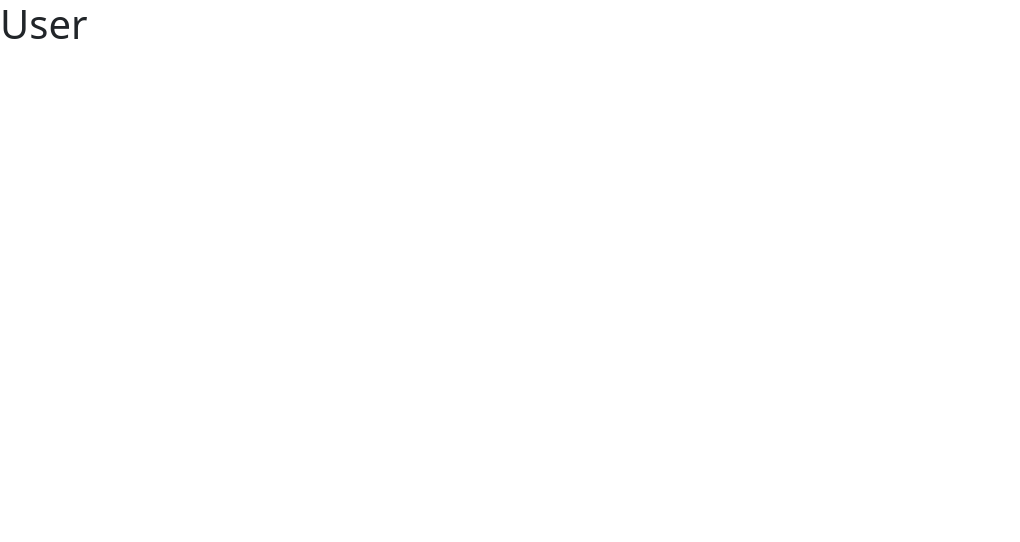
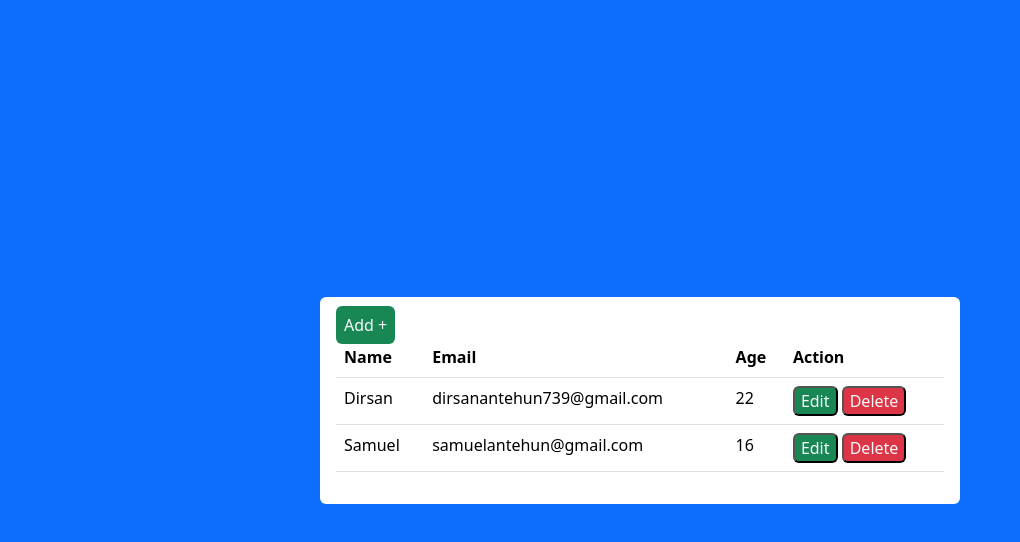
Before and after one commit to DirsanA/User-registration, a React (Vite) app in the folder client/: page / in a window 1280 px wide. Shown: the top 542 px of the page, without its empty margins (0-1020 px from the left). Built offline with nearby package versions, Linux system fonts and the light colour scheme.

Commit message:
UI for Create user,and User display

```diff
--- a/client/src/App.jsx
+++ b/client/src/App.jsx
@@ -10,8 +10,8 @@ const App = () => {
       <BrowserRouter>
         <Routes>
           <Route path="/" element={<User></User>}></Route>
-          <Route path="/create" element={<CreateUser></CreateUser>}></Route>
-          <Route path="/update" element={<UpdateUser></UpdateUser>}></Route>
+          <Route path="/createUser" element={<CreateUser></CreateUser>}></Route>
+          <Route path="/updateUser" element={<UpdateUser></UpdateUser>}></Route>
         </Routes>
       </BrowserRouter>
     </div>
--- a/client/src/Componets/CreateUser.jsx
+++ b/client/src/Componets/CreateUser.jsx
@@ -1,9 +1,58 @@
-import React from "react";
+import React, { useState } from "react";
+import "bootstrap/dist/css/bootstrap.min.css";
 
 const CreateUser = () => {
   return (
-    <div>
-      <h1>create user</h1>
+    <div className="d-flex align-items-center justify-content-center vh-100">
+      <div className="shadow-lg w-50 card">
+        <div className="card-body">
+          <h1 className="mb-4 text-center">Create User</h1>
+          <form>
+            <div className="mb-3">
+              <label htmlFor="name" className="form-label">
+                Name
+              </label>
+              <input
+                type="text"
+                id="name"
+                name="name"
+                className="form-control"
+                placeholder="Enter your name"
+                required
+              />
+            </div>
+            <div className="mb-3">
+              <label htmlFor="email" className="form-label">
+                Email
+              </label>
+              <input
+                type="email"
+                id="email"
+                name="email"
+                className="form-control"
+                placeholder="Enter your email"
+                required
+              />
+            </div>
+            <div className="mb-3">
+              <label htmlFor="age" className="form-label">
+                Age
+              </label>
+              <input
+                type="number"
+                id="age"
+                name="age"
+                className="form-control"
+                placeholder="Enter your age"
+                required
+              />
+            </div>
+            <button type="submit" className="w-100 btn btn-primary">
+              Create User
+            </button>
+          </form>
+        </div>
+      </div>
     </div>
   );
 };
--- a/client/src/Componets/User.jsx
+++ b/client/src/Componets/User.jsx
@@ -1,9 +1,56 @@
-import React from "react";
+import React, { useState } from "react";
+import { Link } from "react-router-dom";
+const User = () => {
+  const [users, setUsers] = useState([
+    {
+      name: "Dirsan",
+      email: "dirsanantehun739@gmail.com",
+      age: "22",
+    },
+    {
+      name: "Samuel",
+      email: "samuelantehun@gmail.com",
+      age: "16",
+    },
+  ]);
 
-const User = () => {
   return (
-    <div>
-      <h1>User</h1>
+    <div className="d-flex align-items-center justify-content-center bg-primary vh-100">
+      <div className="bg-white p-3 rounded w-50">
+        <Link
+          to="/createUser"
+          className="bg-success p-2 rounded text-light text-decoration-none"
+        >
+          Add +
+        </Link>
+        <table className="table">
+          <thead>
+            <tr>
+              <th>Name</th>
+              <th>Email</th>
+              <th>Age</th>
+              <th>Action</th>
+            </tr>
+          </thead>
+          <tbody>
+            {users.map((user, index) => (
+              <tr key={index}>
+                <td>{user.name}</td>
+                <td>{user.email}</td>
+                <td>{user.age}</td>
+                <td>
+                  <button className="bg-success rounded text-light">
+                    Edit
+                  </button>{" "}
+                  <button className="bg-danger border-none rounded text-light">
+                    Delete
+                  </button>
+                </td>
+              </tr>
+            ))}
+          </tbody>
+        </table>
+      </div>
     </div>
   );
 };
```
